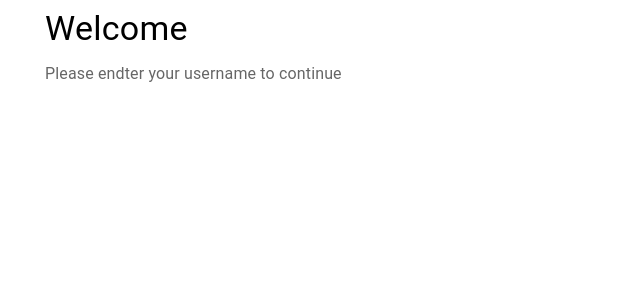
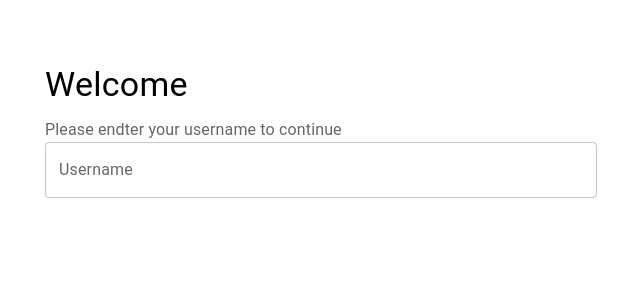
Before and after one commit to Heesun0514/Advanced_todo_practice, a React (Vite) app: page / in a window 1280 px wide. Shown: the top 300 px of the page, without its empty margins (319-959 px from the left). Built offline with nearby package versions, Linux system fonts and the light colour scheme.

Commit message:
Login.jsx - Step 3 (입력 필드 추가)

```diff
--- a/src/pages/Login.jsx
+++ b/src/pages/Login.jsx
@@ -1,24 +1,51 @@
-import React from "react";
-import { Container, Typography } from '@mui/material';
+import React,{useState} from "react";
+import {
+  Container,
+  Typography,
+ TextField,
+ Box
+ } from '@mui/material';
 
 
 
   {/* sm 화면이 아무리 커도 이 Container의 최대 너비는 약 600px까지만 허용한다 */}
   {/* 텍스트 아래쪽에 기본 여백(margin-bottom)을 자동으로 추가*/}
+  {/* sx는 Material UI 전용 스타일 속성(system prop) */}
+  {/* marginTop → 위쪽 여백 */}
+  {/*  MUI spacing 규칙 /기본값: 1 = 8px /
+     marginTop: 8 / 8 × 8px = 64px/ Box의 위쪽에 64픽셀의 여백 */}
 
 const Login=()=>{
+
+  const [username,setUsername]=useState('');
   return (
 
     <Container maxWidth="sm">
+    <Box sx={{marginTop:8}}>
 <Typography variant="h4" gutterBottom>
   Welcome
 </Typography>
 <Typography variant="body1" color="text.secondary">
   Please endter your username to continue
 </Typography>
+
+
+
+<TextField
+fullWidth
+label="Username"
+variant="outlined"
+value={username}
+onChange={(e)=>setUsername(e.target.value)}
+/>
+</Box>
     </Container>
 
   );
 };
 
 export default Login;
+
+
+{/* fullWidth:  입력창(TextField)의 너비를 부모 요소의 100%로 설정한다 --> 부모 요소: <Container maxWidth="sm">
+결과: 입력창이 Container의 가로 폭 전체를 차지*/}
```
